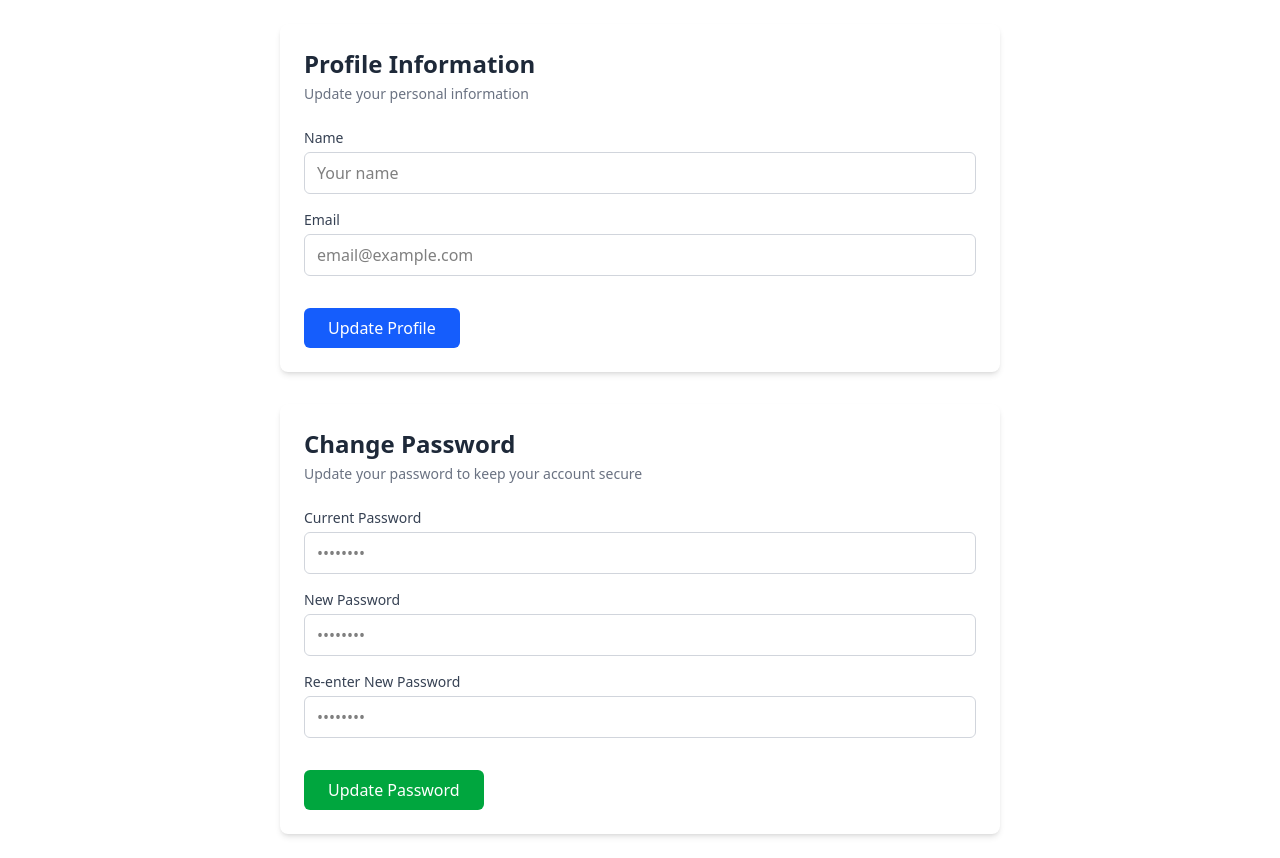
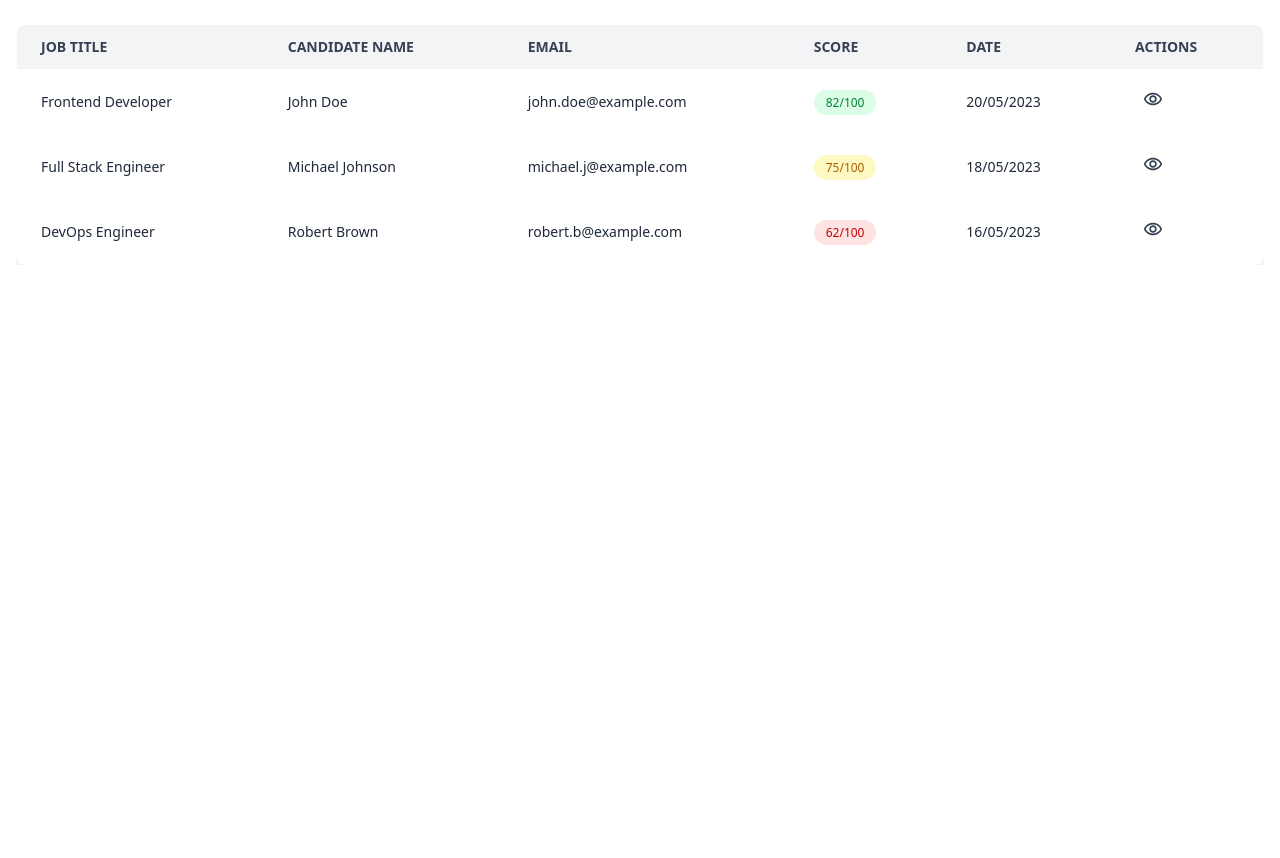
Before and after one commit to Ahmed-Silat/FYP, a React (Vite) app in the folder fyp-frontend/: page / in a window 1280 px wide. After the commit the page ends 800 px from the top, so only its background shows below. Built offline with nearby package versions, Linux system fonts and the light colour scheme; no server answers.

Commit message:
hr responses table has been created

```diff
--- a/fyp-frontend/src/App.jsx
+++ b/fyp-frontend/src/App.jsx
@@ -10,6 +10,7 @@ import SortBy from "./Components/SortBy";
 import Searchbar from "./Components/Searchbar";
 import CandidateResultsTable from "./Components/CandidateResultsTable";
 import Profile from "./pages/user-profile/Profile";
+import HrResponsesTable from "./Components/HrResponsesTable";
 function App() {
   return (
     <>
@@ -25,7 +26,8 @@ function App() {
       {/* <SortBy /> */}
       {/* <Searchbar /> */}
       {/* <CandidateResultsTable /> */}
-      <Profile />
+      {/* <Profile /> */}
+      <HrResponsesTable />
     </>
   );
 }
--- /dev/null
+++ b/fyp-frontend/src/Components/HrResponsesTable.jsx
@@ -0,0 +1,77 @@
+import React from "react";
+import { MdOutlineRemoveRedEye } from "react-icons/md";
+
+const HrResponsesTable = () => {
+  const data = [
+    {
+      jobTitle: "Frontend Developer",
+      name: "John Doe",
+      email: "john.doe@example.com",
+      score: 82,
+      date: "20/05/2023",
+    },
+    {
+      jobTitle: "Full Stack Engineer",
+      name: "Michael Johnson",
+      email: "michael.j@example.com",
+      score: 75,
+      date: "18/05/2023",
+    },
+    {
+      jobTitle: "DevOps Engineer",
+      name: "Robert Brown",
+      email: "robert.b@example.com",
+      score: 62,
+      date: "16/05/2023",
+    },
+  ];
+
+  const getScoreStyles = (score) => {
+    if (score >= 80) return "bg-green-100 text-green-700";
+    if (score >= 70) return "bg-yellow-100 text-yellow-700";
+    return "bg-red-100 text-red-700";
+  };
+
+  return (
+    <div className="overflow-x-auto mx-4 my-6">
+      <table className="min-w-full bg-white border border-gray-200 shadow-md rounded-lg overflow-hidden">
+        <thead className="bg-gray-100 text-gray-700 text-sm uppercase">
+          <tr>
+            <th className="py-3 px-6 text-left">Job Title</th>
+            <th className="py-3 px-6 text-left">Candidate Name</th>
+            <th className="py-3 px-6 text-left">Email</th>
+            <th className="py-3 px-6 text-left">Score</th>
+            <th className="py-3 px-6 text-left">Date</th>
+            <th className="py-3 px-6 text-left">Actions</th>
+          </tr>
+        </thead>
+        <tbody className="text-gray-800 text-sm">
+          {data.map((item, index) => (
+            <tr key={index} className="hover:bg-gray-50 transition">
+              <td className="py-3 px-6">{item.jobTitle}</td>
+              <td className="py-3 px-6">{item.name}</td>
+              <td className="py-3 px-6">{item.email}</td>
+              <td className="py-3 px-6">
+                <span
+                  className={`px-3 py-1 rounded-full text-xs font-medium ${getScoreStyles(
+                    item.score
+                  )}`}
+                >
+                  {item.score}/100
+                </span>
+              </td>
+              <td className="py-3 px-6">{item.date}</td>
+              <td className="py-3 px-6">
+                <div className="inline-block rounded-full hover:bg-blue-100 p-2 cursor-pointer transition">
+                  <MdOutlineRemoveRedEye size={20} className="text-gray-700" />
+                </div>
+              </td>
+            </tr>
+          ))}
+        </tbody>
+      </table>
+    </div>
+  );
+};
+
+export default HrResponsesTable;
```
